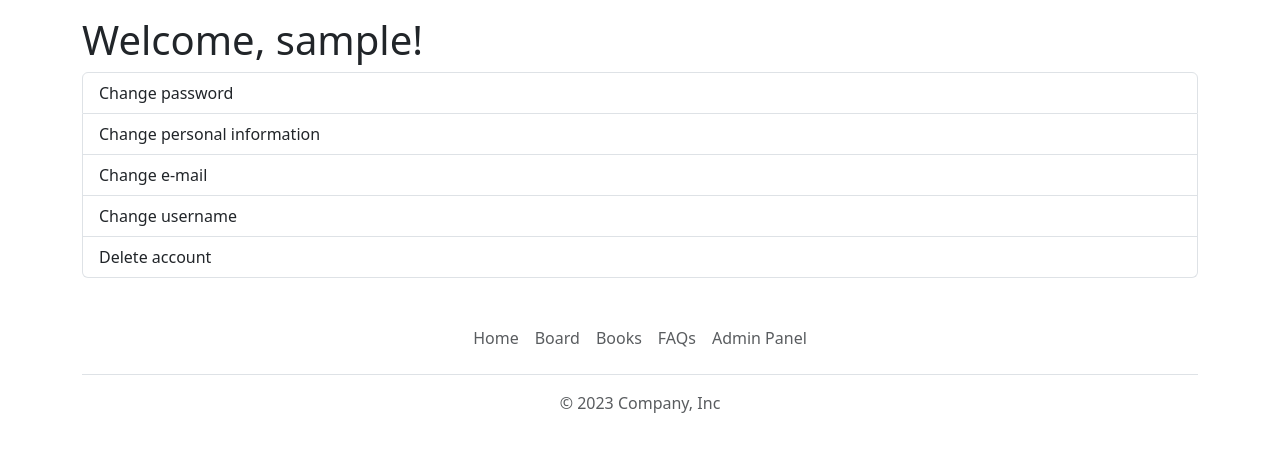
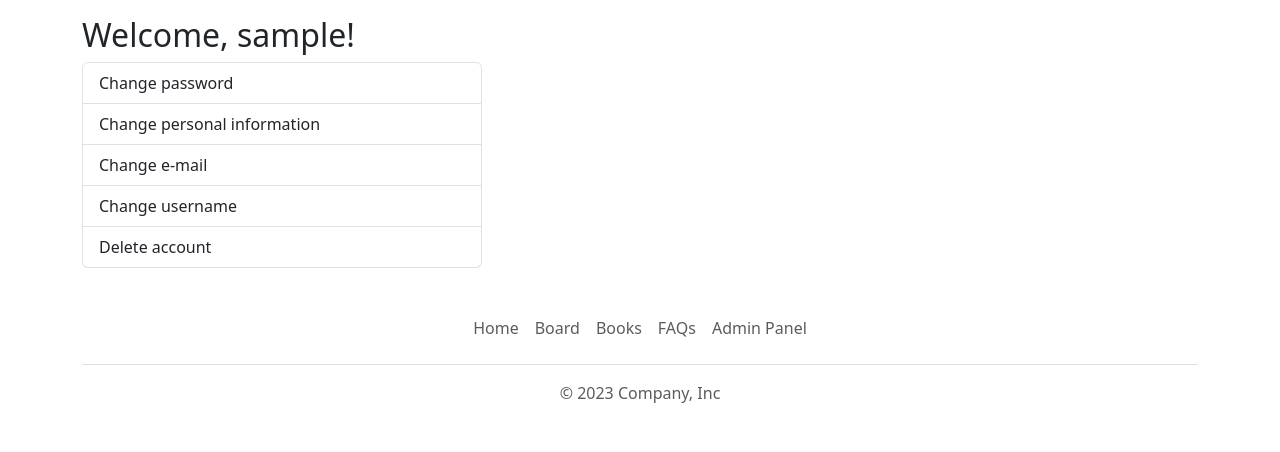
Before and after one commit to kronek1122/Bookshelf_ecommerce, a Django app: page /mybook/settings/ in a window 1280 px wide. Shown: the part 72-524 px from the top of the page. Run offline with Django 4.2, Linux system fonts and the light colour scheme; the visitor is signed in with stand-in values (Sample User, id 1); some libraries are stand-ins or nearby versions.

Commit message:
#3 change width of elements

```diff
--- a/mybook/templates/mybook/setting_page.html
+++ b/mybook/templates/mybook/setting_page.html
@@ -4,8 +4,8 @@
 
 <body>
   <div class="container mt-3">
-    <h1>Welcome, {{user.username}}!</h1>
-    <div class="list-group">
+    <h2>Welcome, {{user.username}}!</h2>
+    <div class="list-group" style="width: 25rem;">
         <a href="/mybook/change_password/" class="list-group-item list-group-item-action">Change password</a>
         <a href="#" class="list-group-item list-group-item-action">Change personal information</a>
         <a href="#" class="list-group-item list-group-item-action">Change e-mail</a>
--- a/templates/registration/login.html
+++ b/templates/registration/login.html
@@ -14,12 +14,12 @@
 <form class='container-sm' method='post' action="{% url 'login' %}">
 {% csrf_token %}
     <h1 class="h3 mb-3 fw-normal">Please log in</h1>
-    <div class="mb-3">
+    <div class="mb-3" style="width: 25rem;">
 
         <input type="username" name="username" class="form-control" id="username" placeholder="Username">
 
     </div>
-    <div class="mb-3">
+    <div class="mb-3" style="width: 25rem;">
         <input type="password" name="password" class="form-control" id="password" placeholder="Password">
 
     </div>
```
